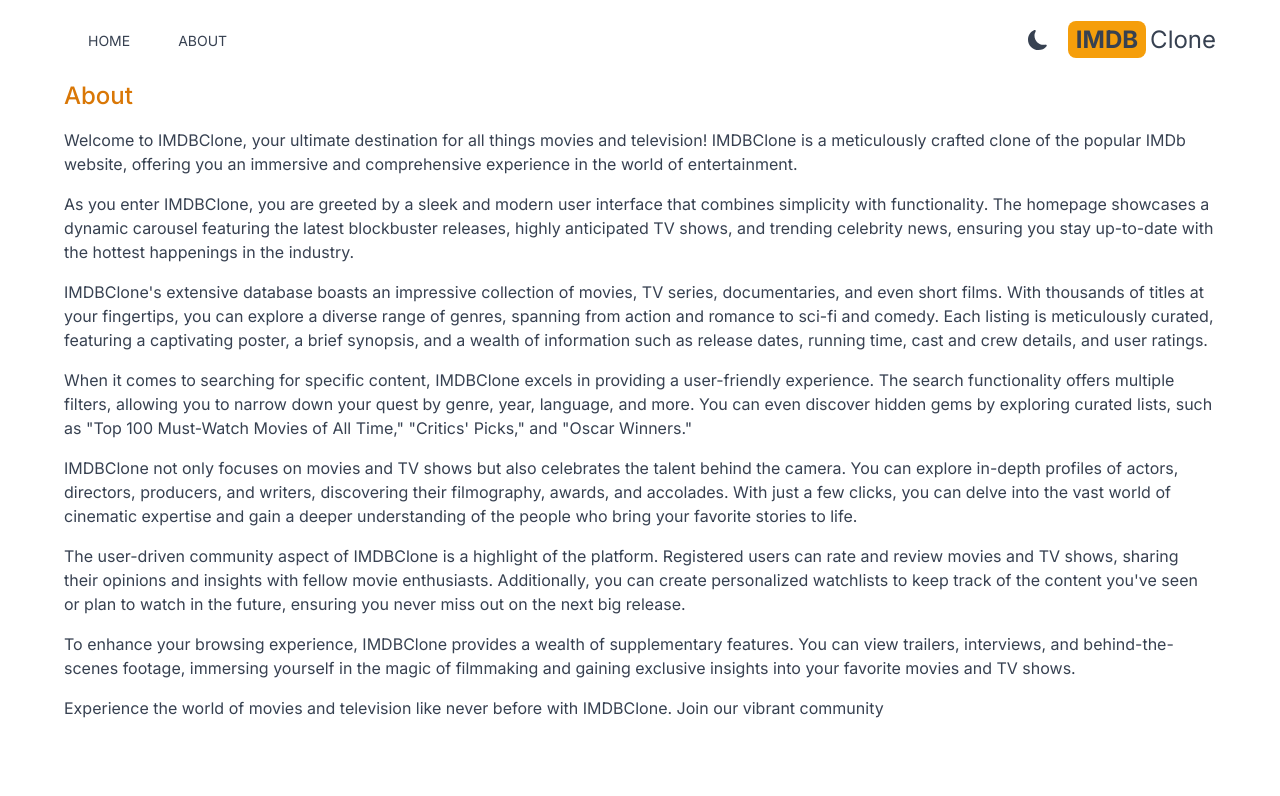
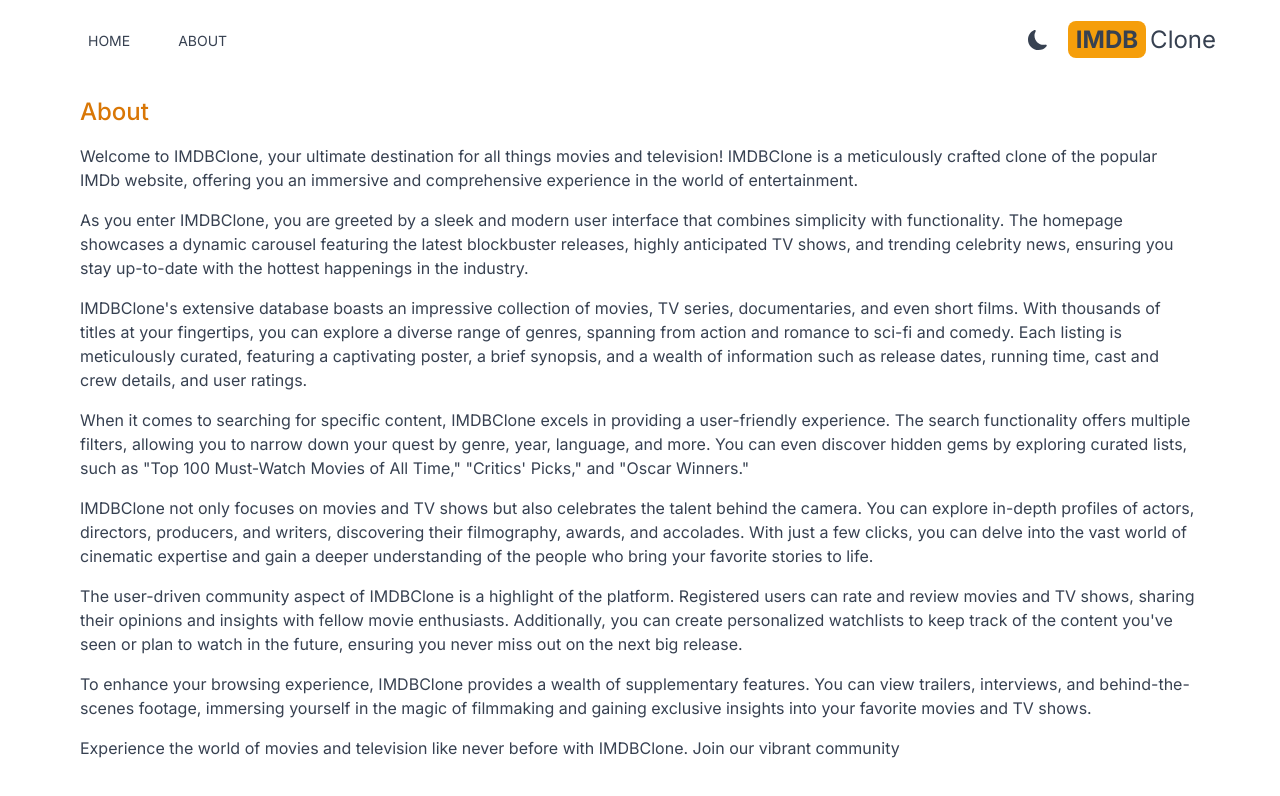
Before and after one commit to KTReimers/imdbclone, a Next.js app: page /about in a window 1280 px wide. Shown: the top 796 px of the page. Built offline with nearby package versions, Linux system fonts and the light colour scheme.

Commit message:
added padding to the about page

```diff
--- a/src/app/about/page.jsx
+++ b/src/app/about/page.jsx
@@ -1,7 +1,7 @@
 
 export default function About() {
     return (
-        <div className="max-w-6xl mx-auto space-y-4">
+        <div className="max-w-6xl mx-auto space-y-4 p-4">
             <h1 className="text-2xl font-medium text-amber-600">About</h1>
             <p>Welcome to IMDBClone, your ultimate destination for all things movies and television! IMDBClone is a meticulously crafted clone of the popular IMDb website, offering you an immersive and comprehensive experience in the world of entertainment.</p>
 
```
